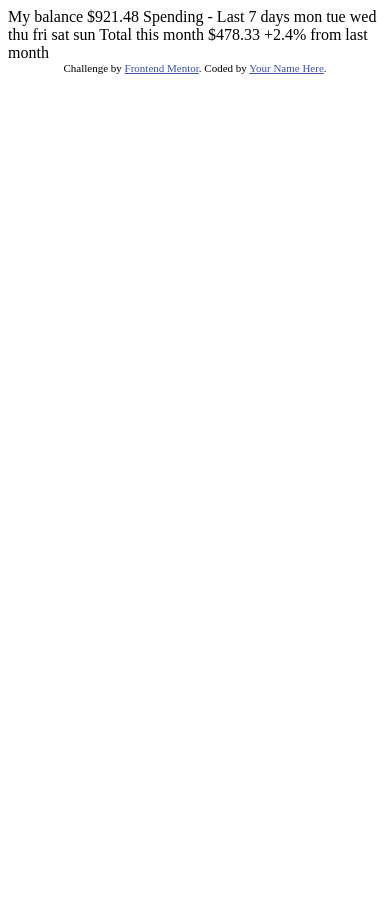
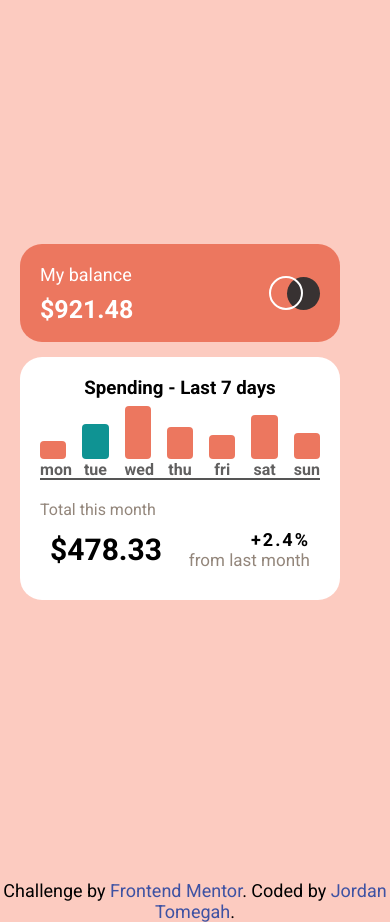
Before and after one commit to jordanBuilder/expenses-chart-component-main, a website: page index.html in a window 390 px wide. Before the commit the page ends 844 px from the top, so only its background shows below. Drawn offline with Linux system fonts and the light colour scheme.

Commit message:
ajustementd de la height à la media query: min-width:281

```diff
--- a/data.json
+++ b/data.json
@@ -1,4 +1,5 @@
-[
+{
+  "data":[
   {
     "day": "mon",
     "amount": 17.45
@@ -27,4 +28,5 @@
     "day": "sun",
     "amount": 25.48
   }
-]
+  ]
+}
--- a/index.html
+++ b/index.html
@@ -5,39 +5,139 @@
   <meta name="viewport" content="width=device-width, initial-scale=1.0"> <!-- displays site properly based on user's device -->
 
   <link rel="icon" type="image/png" sizes="32x32" href="./images/favicon-32x32.png">
+  <link rel="stylesheet" href="./style.css">
 
   <title>Frontend Mentor | Expenses chart component</title>
 
-  <!-- Feel free to remove these styles or customise in your own stylesheet 👍 -->
+
   <style>
-    .attribution { font-size: 11px; text-align: center; }
-    .attribution a { color: hsl(228, 45%, 44%); }
+    .attribution { font-size: 18px; text-align: center;
+      position: absolute;
+      bottom: -78px;
+    }
+    .attribution a { color: hsl(228, 45%, 44%);
+      text-decoration: none; }
   </style>
 </head>
 <body>
+  <div class="container">
+    <div class="head">
+      <div class="headLeft">
+        <span class="balance">
+          My balance
+        </span>
+        <span class="headAmount">
+          $921.48
+        </span>
+      </div>
+      <div class="headRight">
+          <div class="white">
 
-  My balance
-  $921.48
+          </div>
+          <div class="black">
 
+          </div>
+      </div>
+    </div>
+    <div class="content">
+      <h3 class="contentTitle">
         Spending - Last 7 days
+      </h3>
+      <div class="chart">
 
+        <div class="framy">
+          <div class="bar">
+          </div>
+          <span class="day">
             mon
+          </span>
+        </div>
+
+        <div class="framy">
+          <div class="bar">
+          </div>
+          <span class="day">
             tue
+          </span>
+        </div>
+
+        <div class="framy">
+          <div class="bar">
+          </div>
+          <span class="day">
             wed
+          </span>
+        </div>
+
+        <div class="framy">
+          <div class="bar">
+          </div>
+          <span class="day">
             thu
+          </span>
+        </div>
+
+        <div class="framy">
+          <div class="bar">
+          </div>
+          <span class="day">
             fri
+          </span>
+        </div>
+
+        <div class="framy">
+          <div class="bar">
+          </div>
+          <span class="day">
             sat
+          </span>
+        </div>
+
+        <div class="framy">
+          <div class="bar">
+          </div>
+          <span class="day">
             sun
+          </span>
+        </div>
+      </div>
 
+      <span class="totalTitle">
         Total this month
+      </span>
+
+      <div class="foot">
+
+        <div class="footLeft">
+          <strong class="total">
             $478.33
+          </strong>
+        </div>
+        <div class="footRight">
+          <span class="percent">
+            +2.4%
+          </span>
+          <p>
+            <span class="fromMonth">
+              from last month
+            </span>
+          </p>
+        </div>
 
-  +2.4%
-  from last month
+      </div>
+    </div>
+  </div>
+
+
+
+
+
+
 
   <div class="attribution">
     Challenge by <a href="https://www.frontendmentor.io?ref=challenge" target="_blank">Frontend Mentor</a>.
-    Coded by <a href="#">Your Name Here</a>.
+    Coded by <a href="">Jordan Tomegah</a>.
   </div>
+  <script src="script.js"></script>
 </body>
 </html>
--- /dev/null
+++ b/package.json
@@ -0,0 +1,5 @@
+{
+  "dependencies": {
+    "json-server": "^1.0.0-alpha.23"
+  }
+}
--- /dev/null
+++ b/script.js
@@ -0,0 +1,79 @@
+const furday = {
+  day: "furday",
+  amount: 255.5,
+};
+
+// const postData = async () => {
+//     await fetch("http://localhost:3000/data", {
+//         method: "POST",
+//         // headers: "application/json",
+//         body: JSON.stringify(furday)
+//     })
+// }
+// postData();
+
+// const getData = async () => {
+//   let response = await fetch("http://localhost:3000/data").then((res) =>
+//     res.json()
+//   );
+//   console.log(response);
+//   return response;
+// };
+
+const bars = document.getElementsByClassName("bar");
+
+const days = document.getElementsByClassName("day");
+const ourDays = [];
+
+Array.from(days).forEach((day) => {
+  ourDays.push(day.innerText);
+});
+const jsDays = ["sun", "mon", "tue", "wed", "thu", "fri", "sat"];
+
+console.log(ourDays);
+
+fetch("data.json")
+  .then((response) => {
+    //apres le fetch, on aura une promesse qui va contenir des infos comme des en-têtes http, etat de la reponse
+    if (!response.ok) {
+        // si la reponse a pu être recuperé on la resout avec response.json pour qu'elle puisse être utilisable dans le second then
+      throw new Error("Fetching data failed");
+    }
+    //A ce niveau, on aura une nouvelle promesse
+    /*
+    Cette promesse est en état "en attente" tant que le corps de la réponse HTTP n'a pas été entièrement lu et analysé. Une fois que le corps de la réponse a été lu et analysé avec succès, la promesse est résolue avec les données JSON parsées, et elle passe à l'état "résolue".*/
+    return response.json();
+  })
+  .then((data) => {
+    console.log(data);
+    let jsonData = data;
+    console.log(jsonData);
+    let datas = jsonData.data;
+    console.log(datas);
+    amounts = [];
+    amounts = datas.map(day => day.amount);
+
+    console.log(amounts);
+
+    let todayInfo = new Date();
+    let day = todayInfo.getDay();
+
+    /*convertir une HTMLCOLLECTION en array
+    car getElementsByClassName retourne une HTMLCollection pas un tableau
+    */
+
+    Array.from(bars).forEach((bar, index) => {
+      const dayIndex = jsDays.indexOf(ourDays[index]);
+      let barsArray = Array.from(bars);
+      for (let index = 0; index < barsArray.length; index++) {
+        barsArray[index].style.height = amounts[index]+"px";
+      }
+      if (dayIndex === day) {
+        bar.style.backgroundColor = "rgb(15, 147, 147)";
+      }
+    });
+  })
+  .catch((error) => {
+    // ici on logguera les erreurs liées à l'utilisation de la promesse dans le second then
+    console.error("Erreur: ", error);
+  });
--- /dev/null
+++ b/style.css
@@ -0,0 +1,204 @@
+@import url('https://fonts.googleapis.com/css2?family=Roboto:ital,wght@0,100;0,300;0,400;0,500;0,700;0,900;1,100;1,300;1,400;1,500;1,700;1,900&display=swap');
+
+*{
+    margin: 0;
+    padding: 0;
+}
+
+body{
+    position: relative;
+    min-height: 100vh;
+    justify-content:center;
+    align-items: center;
+    display: flex;
+    background-color: hsl(11, 91%, 87%);
+    font-family: "Roboto", "Helvetica Neue", Helvetica, Arial;
+
+}
+
+.attribution{
+    position: absolute;
+    bottom:0;
+}
+.container {
+    min-width: 350px;
+    width: 80%; /* Utilisation de 80% de la largeur de l'écran */
+    max-width: 400px; /* Ajout d'une limite de largeur maximale */
+    display: flex;
+    flex-direction: column;
+    row-gap: 15px;
+}
+
+
+.head{
+    background-color:  hsl(10, 79%, 65%);
+    height:58px;
+    display: flex;
+    justify-content: space-between;
+    padding: 20px;
+    border-radius: 22px;
+    width: 80%;
+}
+
+.content{
+    background-color: white;
+    border-radius: 22px;
+    padding: 20px;
+    width: 80%;
+
+}
+
+.headLeft{
+    display: flex;
+    flex-direction: column;
+    row-gap: 10px;
+    color: white;
+
+}
+
+.balance{
+    font-size: 18px;
+}
+.headAmount{
+    font-size: 25px;
+    font-weight: 600;
+}
+.headRight{
+    display: flex;
+    justify-content: center;
+    align-items: center;
+    position: relative;
+}
+.white{
+    background-color: transparent;
+    width: 30px;
+    height: 30px;
+    border-radius: 50%;
+    position: absolute;
+    left:-18px;
+    border:white 2px solid;
+
+}
+.black{
+    background-color: rgb(56, 50, 50);
+    width: 33px;
+    height: 33px;
+    border-radius: 50%;
+}
+
+.contentTitle{
+    text-align: center;
+
+}
+
+.chart{
+    display: flex;
+    column-gap: 16px;
+    justify-content: center;
+    align-items: center;
+    padding: 10px 0;
+    border-bottom: 2px solid rgb(85, 85, 85);
+    margin-bottom: 10px;
+    width: 100%;
+    height: 10vmin;
+}
+
+.framy{
+    display: flex;
+    flex-direction: column;
+    width: 40px;
+    position: relative;
+}
+
+.bar{
+    width: 100%;
+    background-color:  hsl(10, 79%, 65%);
+    height: 50px;
+    border-radius: 4px;
+    position: absolute;
+    bottom: -20px;
+}
+.day{
+    width: 100%;
+    text-align: center;
+    font-family: 'roboto', sans-serif;
+    color:rgb(96, 95, 95);
+    font-weight: 700;
+    position: absolute;
+    bottom: -40px; /* Décalage vers le haut pour placer les noms des jours sous les barres */
+    left: 0;
+
+}
+
+.totalTitle{
+    margin-top: 10px;
+    color: hsl(28, 10%, 53%)
+}
+.foot{
+    padding: 10px;
+    display: flex;
+    justify-content: space-between;
+    align-items: center;
+    font-family: "Roboto", sans-serif;
+}
+
+.footRight{
+    display: flex;
+    flex-direction: column;
+    text-align: end;
+}
+.footLeft{
+    font-size: 30px;
+}
+.percent{
+    font-weight: bold;
+    letter-spacing: 2px;
+    font-size: 18px;
+}
+.fromMonth{
+    font-size: 17px;
+    color: hsl(28, 10%, 53%);
+
+}
+
+@media screen and (max-width:376px){
+    .chart{
+        display: flex;
+        column-gap: 16px;
+        justify-content: center;
+        align-items: center;
+        padding: 10px 0;
+        border-bottom: 2px solid rgb(85, 85, 85);
+        margin-bottom: 20px;
+        width: 100%;
+        height: 10vmin;
+    }
+}
+
+@media screen and (max-width:415px){
+    .chart{
+        display: flex;
+        column-gap: 16px;
+        justify-content: center;
+        align-items: center;
+        padding: 10px 0;
+        border-bottom: 2px solid rgb(85, 85, 85);
+        margin-bottom: 20px;
+        width: 100%;
+        height: 20vmin;
+    }
+}
+
+@media screen and (min-width:281px){
+    .chart{
+        display: flex;
+        column-gap: 16px;
+        justify-content: center;
+        align-items: center;
+        padding: 10px 0;
+        border-bottom: 2px solid rgb(85, 85, 85);
+        margin-bottom: 20px;
+        width: 100%;
+        height: 15vmin;
+    }
+}
```
Also changed, not shown: 1 other file. Lines whose indentation alone changed are shown as unchanged.
